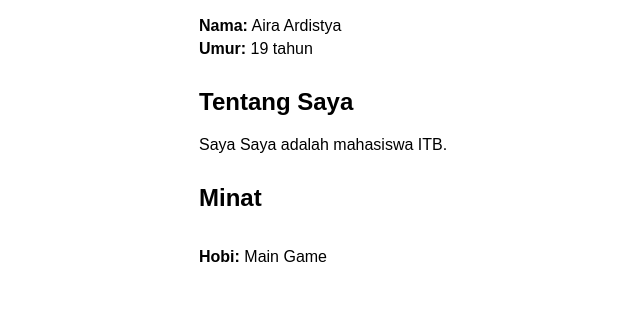
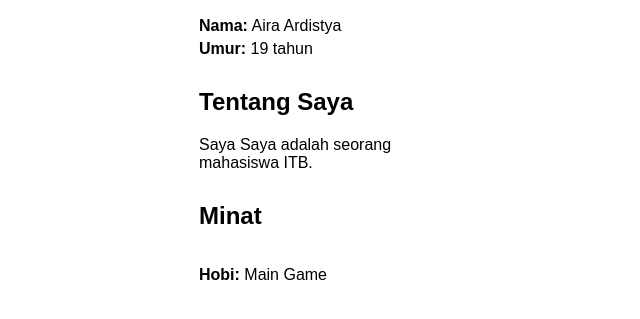
Before and after one commit to Ardistya/tugas-ardistya, a plain HTML site: page tugas2/index.html in a window 1280 px wide. Shown: the part 111-430 px from the top of the page, without its empty margins (313-953 px from the left). Drawn offline with Linux system fonts and the light colour scheme.

Commit message:
Update index.html

```diff
--- a/tugas2/index.html
+++ b/tugas2/index.html
@@ -20,7 +20,7 @@
         </section>
         <section class="about-me">
             <h2>Tentang Saya</h2>
-            <p>Saya Saya adalah mahasiswa ITB.</p>
+            <p>Saya Saya adalah seorang mahasiswa ITB.</p>
         </section>
         <section class="interests">
             <h2>Minat</h2>
```
